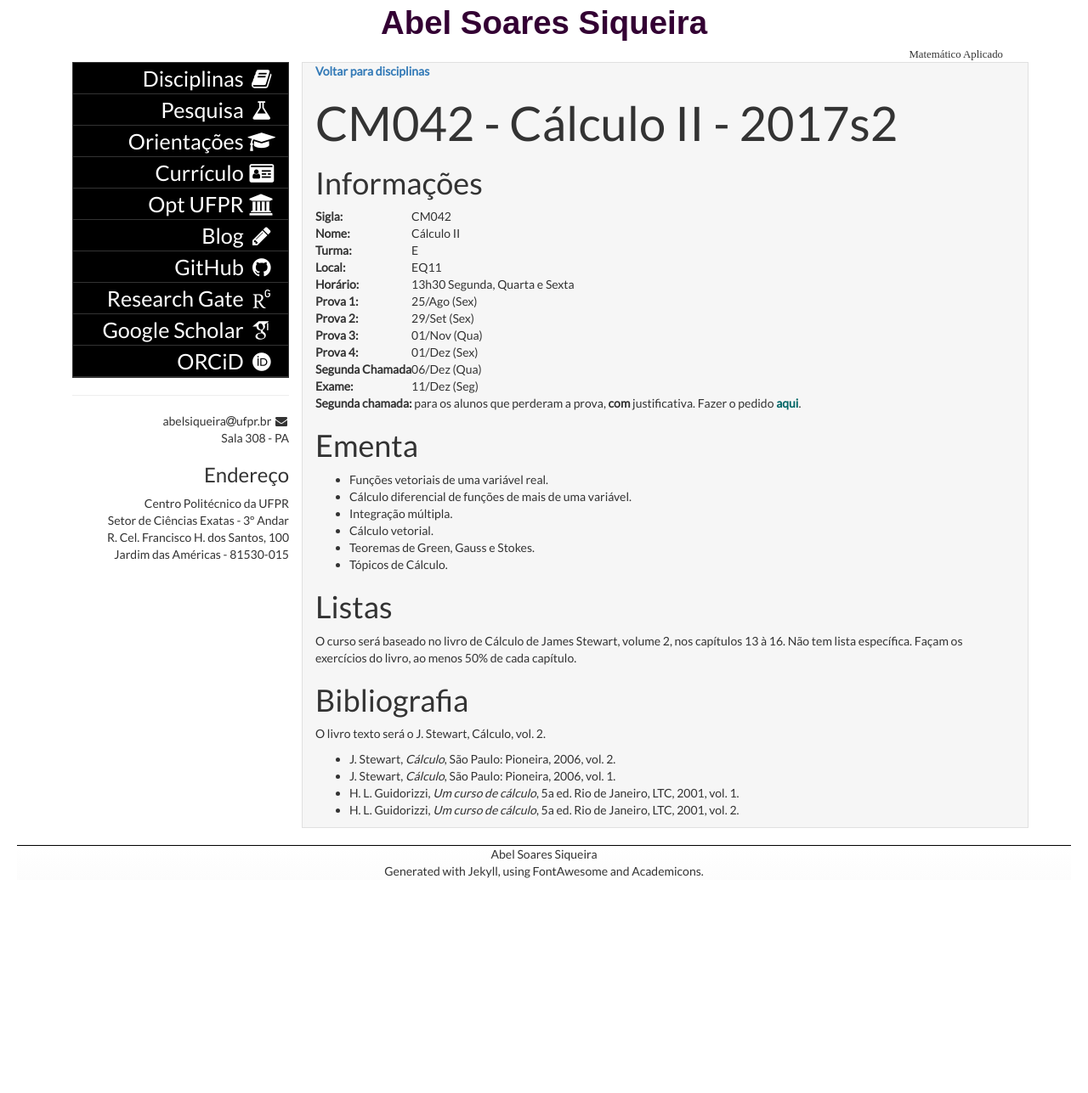
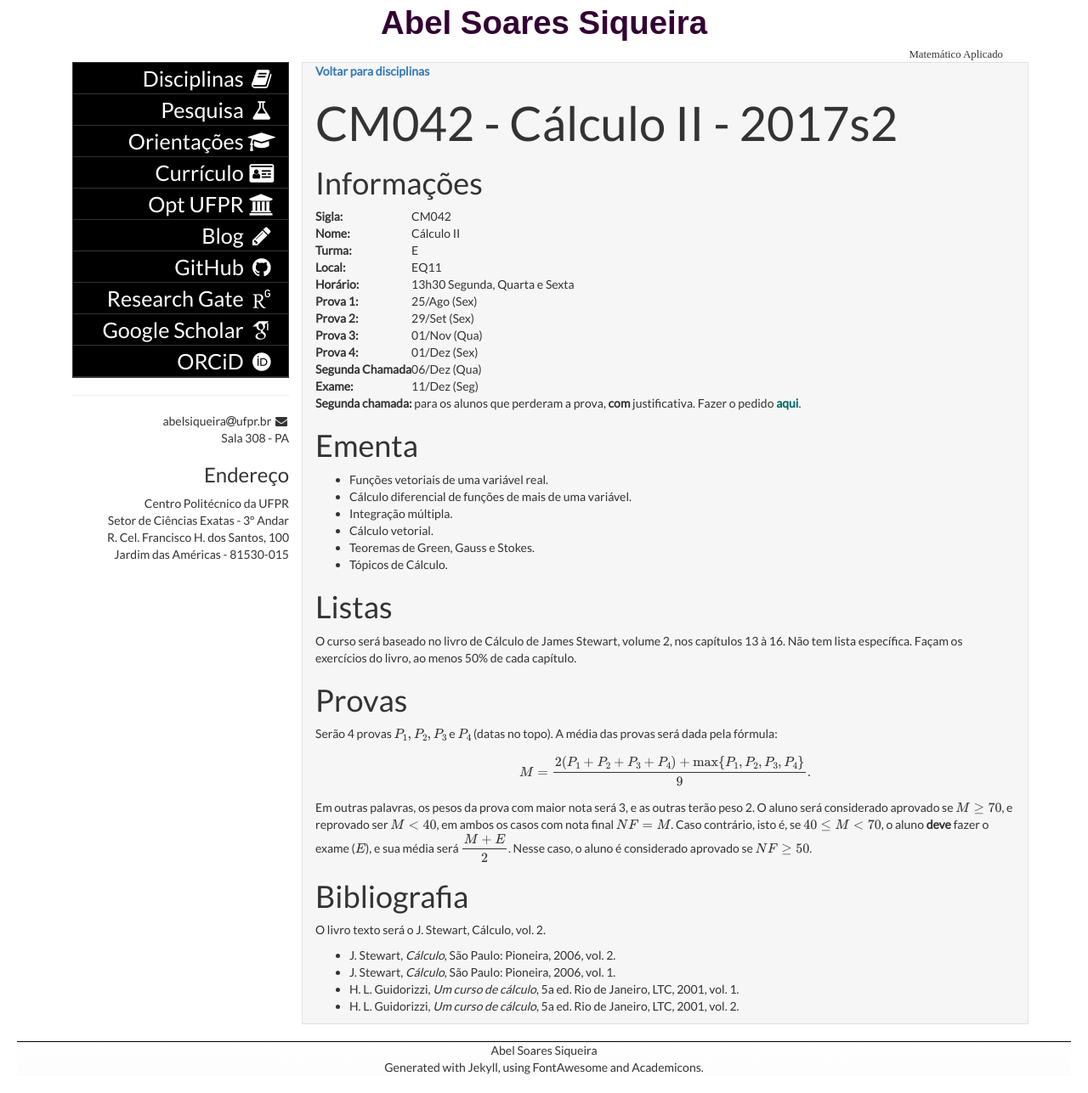
Before and after one commit to abelsiqueira/abelsiqueira.github.io-old, a Jekyll site: the page built from disciplinas/cm042-2017s2.md, in a window 1280 px wide. Shown: the whole page at 85% size. Built offline with Jekyll 4.4.1, drawn with Linux system fonts in a browser that asks for light colours; some web fonts are replaced; formulas are drawn with MathJax 3; before the commit the page ends 1056 px from its top, so only the background shows below that.

Commit message:
Adiciona cálculo de notas de cm042

```diff
--- a/disciplinas/cm042-2017s2.md
+++ b/disciplinas/cm042-2017s2.md
@@ -37,6 +37,20 @@ Fazer o pedido [aqui](http://www.mat.ufpr.br/departamento/documentos.html).
 O curso será baseado no livro de Cálculo de James Stewart, volume 2, nos capítulos 13 à 16.
 Não tem lista específica. Façam os exercícios do livro, ao menos 50% de cada capítulo.
 
+# Provas
+
+Serão 4 provas $$P_1, P_2, P_3$$ e $$P_4$$ (datas no topo). A média das provas será dada pela
+fórmula:
+
+$$ M = \frac{2 (P_1 + P_2 + P_3 + P_4) + \max\{P_1,P_2,P_3,P_4\} }{9}. $$
+
+Em outras palavras, os pesos da prova com maior nota será 3, e as outras terão peso 2.
+O aluno será considerado aprovado se $$M \geq 70$$, e reprovado ser $$M < 40$$, em ambos
+os casos com nota final $$NF = M$$.
+Caso contrário, isto é, se $$40 \leq M < 70$$, o aluno **deve** fazer o exame ($$E$$),
+e sua média será $$\dfrac{M + E}{2}$$. Nesse caso, o aluno é considerado aprovado
+se $$NF \geq 50$$.
+
 # Bibliografia
 
 O livro texto será o J. Stewart, Cálculo, vol. 2.
```
